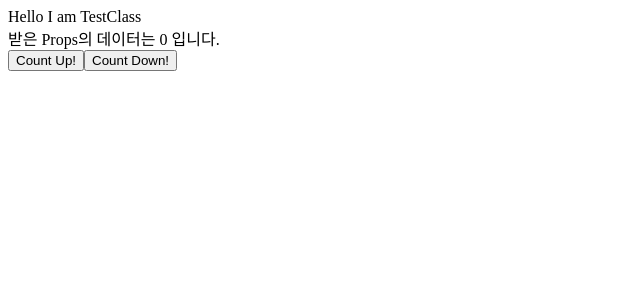
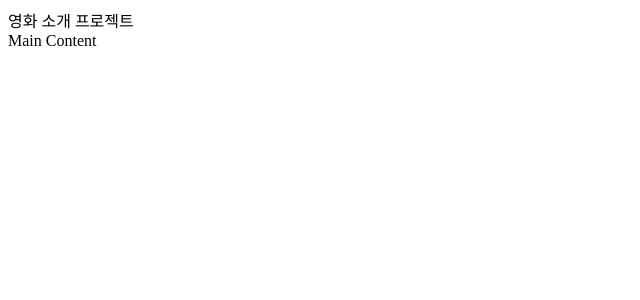
Before and after one commit to jung2uncan/REACT_STUDY, a React (Create React App) app in the folder movie-project/: page / in a window 1280 px wide. Shown: the top 300 px of the page, without its empty margins (0-640 px from the left). Built offline with nearby package versions, Linux system fonts and the light colour scheme.

Commit message:
[EDIT] props & state를 이용해서 헤더 문구 넣기

```diff
--- a/movie-project/src/App.js
+++ b/movie-project/src/App.js
@@ -1,53 +1,22 @@
 import React, { Component } from 'react';
 import './App.css';
 
+import Header from './header';
+
 class App extends Component {
-
-  //App컴포넌트에 생성한 state는, App컴포넌트에서만 업데이트 할 수 있음.
   state = {
-    count: 0
+    headerMessage: '영화 소개 프로젝트'
   };
-
-  countUp() {
-    this.setState({
-      count: this.state.count + 1
-    })
-  }
-
-  countDown(){
-    this.setState({
-      count: this.state.count - 1
-    });
-  }
 
   render() {
     return(
       <div calssName='App'>
-        {/* <div>
-          <span>Current Count : {this.state.count}</span>
-        </div> */}
-        <PropsTestClass count={this.state.count}/>
-        <div>
-          <button onClick={this.countUp.bind(this)}>Count Up!</button>
-          <button onClick={this.countDown.bind(this)}>Count Down!</button>
-        </div>
+        <Header headerMessage={this.state.headerMessage}/>
+
+        <div>Main Content</div>
       </div>
     )
   }
 }
 
-//props
-class PropsTestClass extends Component {
-  render() {
-    return (
-      <div>
-        <div>
-          <span> Hello I am TestClass </span>
-        </div>
-        <div> 받은 Props의 데이터는 {this.props.count} 입니다. </div>
-      </div>
-    );
-  }
-}
-
 export default App;
--- a/movie-project/src/header.js
+++ b/movie-project/src/header.js
@@ -2,7 +2,7 @@ import React, { Component } from "react";
 
 class Header extends Component {
     render() {
-        return <div>Hello I am header Component!</div>
+        return <div>{this.props.headerMessage}</div>
     }
 }
 
```
